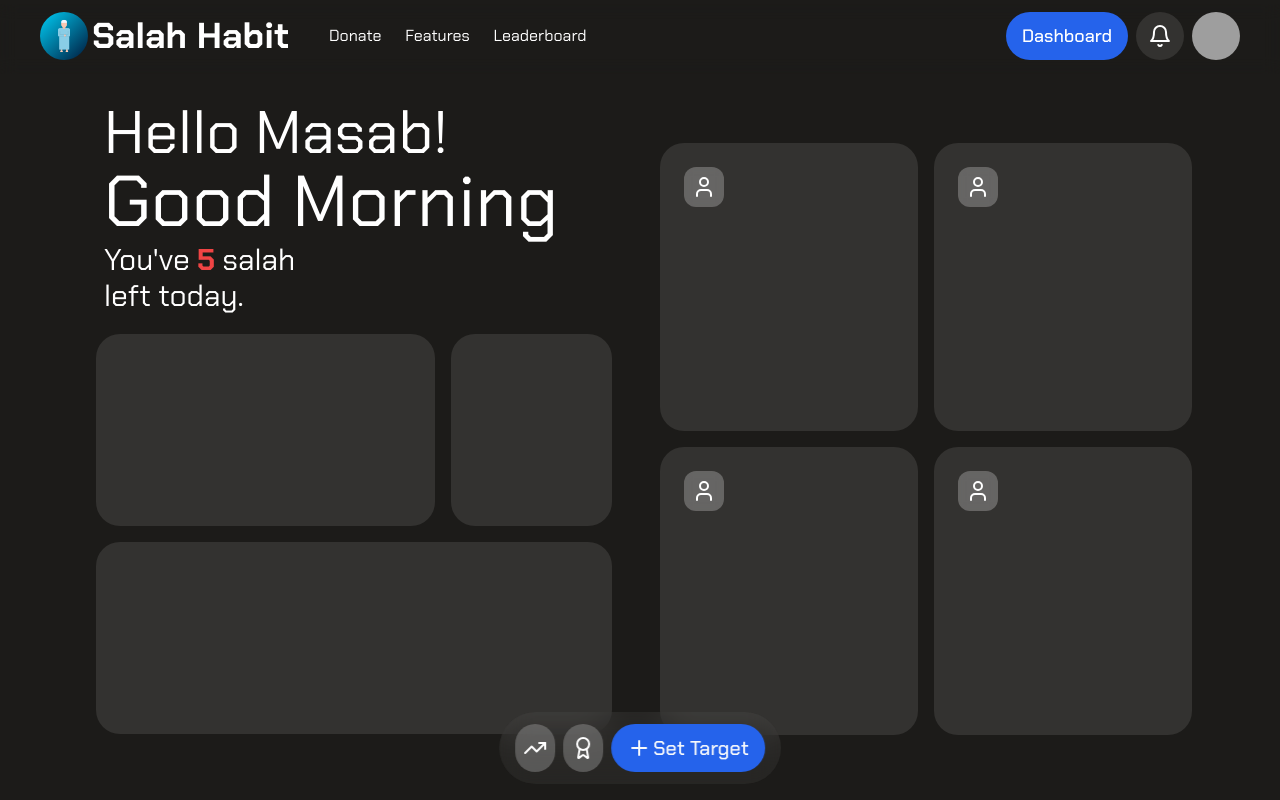
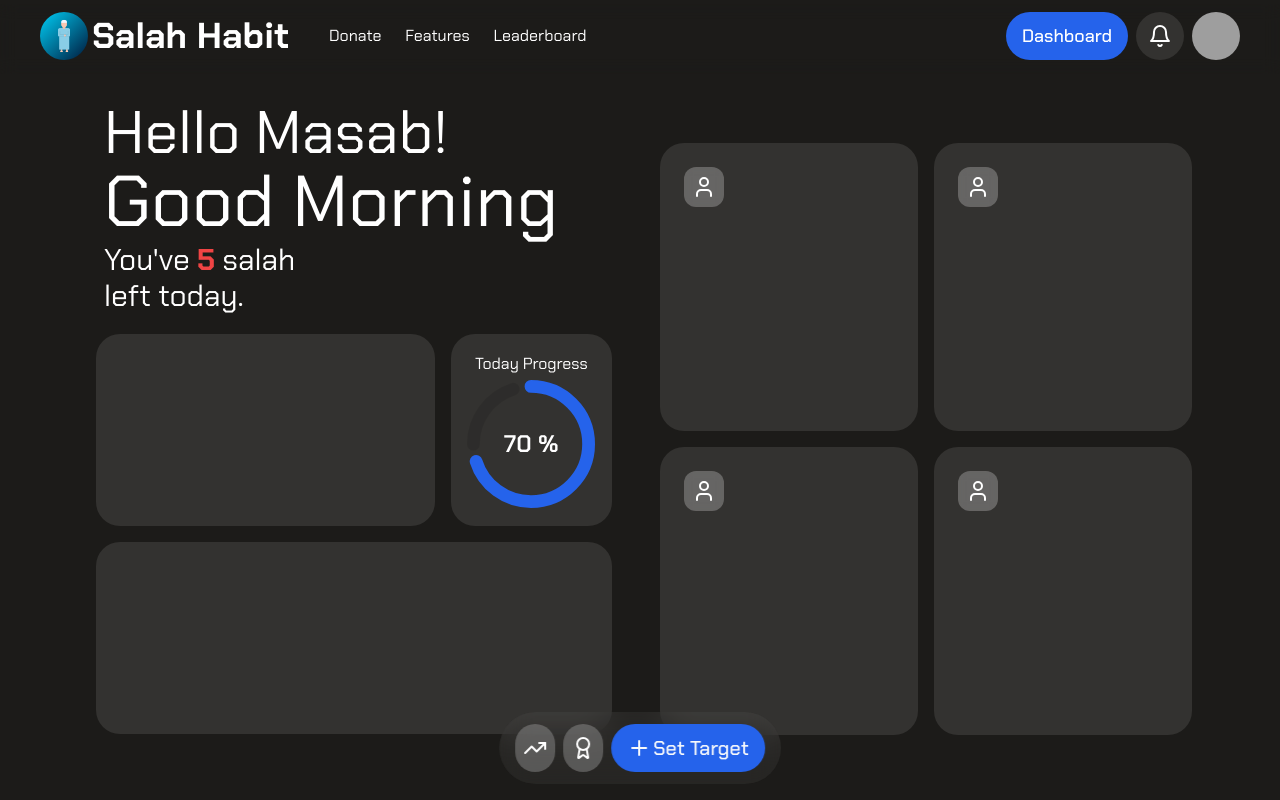
Before and after one commit to MasabBinZia/MBZ-Chroma, a React (Vite) app: page /dashboard in a window 1280 px wide. Built offline with nearby package versions, Linux system fonts and the light colour scheme; grey boxes are pictures that could not be loaded.

Commit message:
update hero sections and Progress circle in Dashborad.

```diff
--- a/package.json
+++ b/package.json
@@ -12,12 +12,14 @@
   "dependencies": {
     "@radix-ui/react-avatar": "^1.1.0",
     "@radix-ui/react-dropdown-menu": "^2.1.1",
+    "@radix-ui/react-progress": "^1.1.0",
     "@radix-ui/react-slot": "^1.1.0",
     "@radix-ui/react-tooltip": "^1.1.2",
     "class-variance-authority": "^0.7.0",
     "clsx": "^2.1.1",
     "framer-motion": "^11.2.12",
     "lucide-react": "^0.399.0",
+    "mini-svg-data-uri": "^1.4.4",
     "react": "^18.3.1",
     "react-dom": "^18.3.1",
     "react-router-dom": "^6.24.1",
--- a/src/components/Header/index.tsx
+++ b/src/components/Header/index.tsx
@@ -27,7 +27,7 @@ export function SiteHeader() {
             </div> */}
 
             <a
-              key={"/dashboard"}
+              href={"/dashboard"}
               className={cn(
                 buttonVariants(),
                 "flex items-center h-12 text-lg font-medium text-white rounded-full bg-primary cursor-pointer"
--- a/src/components/Hero/index.tsx
+++ b/src/components/Hero/index.tsx
@@ -2,13 +2,32 @@ import { Button } from "../ui/button";
 import { BorderBeam } from "../magicui/border-beam";
 import WordRotate from "../magicui/word-rotate";
 import { Star } from "lucide-react";
+import { motion } from "framer-motion";
+import { HeroHighlight, Highlight } from "../magicui/hero-highlight";
+
 export default function HeroSection() {
   return (
     <div className="flex flex-col items-center justify-center leading-6 mt-[3rem]">
-      <h1 className="scroll-m-20 text-4xl sm:text-4xl md:text-6xl font-semibold tracking-tight lg:text-7xl text-center max-w-[1120px] text-white">
-        Stay Consistent with <br /> Your Prayers.
-      </h1>
-      <p className="mx-auto flex items-center text-gray-500 text-4xl text-center mt-2 dark:text-gray-400">
+      <HeroHighlight className="select-none">
+        <motion.h1
+          initial={{
+            opacity: 0,
+            y: 20,
+          }}
+          animate={{
+            opacity: 1,
+            y: [20, -5, 0],
+          }}
+          transition={{
+            duration: 0.5,
+            ease: [0.4, 0.0, 0.2, 1],
+          }}
+          className="scroll-m-20 text-4xl sm:text-4xl md:text-6xl font-semibold tracking-tight lg:text-7xl text-center max-w-[1120px] text-white"
+        >
+          Stay Consistent with <br className="my-5" /><Highlight>Your Prayers.</Highlight>
+        </motion.h1>
+      </HeroHighlight>
+      <p className="mx-auto flex items-center text-gray-500 text-4xl text-center mt-2 dark:text-gray-400 select-none">
         Track your
         <WordRotate
           className="text-4xl text-primary font-bold px-2"
@@ -16,6 +35,7 @@ export default function HeroSection() {
         />
         prayers
       </p>
+
       <div className="flex justify-center items-center gap-3">
         <a href="/dashboard" className="mt-5">
           <Button className="animate-buttonheartbeat rounded-md bg-blue-600 hover:bg-blue-500 text-sm font-semibold text-white">
--- /dev/null
+++ b/src/components/magicui/gauge-circle.tsx
@@ -0,0 +1,108 @@
+import { cn } from "@/lib/utils";
+
+interface Props {
+  max: number;
+  value: number;
+  min: number;
+  gaugePrimaryColor: string;
+  gaugeSecondaryColor: string;
+  className?: string;
+}
+
+export default function GaugeCircle({
+  max = 100,
+  min = 0,
+  value = 0,
+  gaugePrimaryColor,
+  gaugeSecondaryColor,
+  className,
+}: Props) {
+  const circumference = 2 * Math.PI * 45;
+  const percentPx = circumference / 100;
+  const currentPercent = ((value - min) / (max - min)) * 100;
+
+  return (
+    <div
+      className={cn("relative h-40 w-40 text-2xl font-semibold", className)}
+      style={
+        {
+          "--circle-size": "100px",
+          "--circumference": circumference,
+          "--percent-to-px": `${percentPx}px`,
+          "--gap-percent": "5",
+          "--offset-factor": "0",
+          "--transition-length": "1s",
+          "--transition-step": "200ms",
+          "--delay": "0s",
+          "--percent-to-deg": "3.6deg",
+          transform: "translateZ(0)",
+        } as React.CSSProperties
+      }
+    >
+      <svg
+        fill="none"
+        className="h-full w-full"
+        strokeWidth="2"
+        viewBox="0 0 100 100"
+      >
+        {currentPercent <= 90 && currentPercent >= 0 && (
+          <circle
+            cx="50"
+            cy="50"
+            r="45"
+            strokeWidth="10"
+            strokeDashoffset="0"
+            strokeLinecap="round"
+            strokeLinejoin="round"
+            className=" opacity-100"
+            style={
+              {
+                stroke: gaugeSecondaryColor,
+                "--stroke-percent": 90 - currentPercent,
+                "--offset-factor-secondary": "calc(1 - var(--offset-factor))",
+                strokeDasharray:
+                  "calc(var(--stroke-percent) * var(--percent-to-px)) var(--circumference)",
+                transform:
+                  "rotate(calc(1turn - 90deg - (var(--gap-percent) * var(--percent-to-deg) * var(--offset-factor-secondary)))) scaleY(-1)",
+                transition: "all var(--transition-length) ease var(--delay)",
+                transformOrigin:
+                  "calc(var(--circle-size) / 2) calc(var(--circle-size) / 2)",
+              } as React.CSSProperties
+            }
+          />
+        )}
+        <circle
+          cx="50"
+          cy="50"
+          r="45"
+          strokeWidth="10"
+          strokeDashoffset="0"
+          strokeLinecap="round"
+          strokeLinejoin="round"
+          className="opacity-100"
+          style={
+            {
+              stroke: gaugePrimaryColor,
+              "--stroke-percent": currentPercent,
+              strokeDasharray:
+                "calc(var(--stroke-percent) * var(--percent-to-px)) var(--circumference)",
+              transition:
+                "var(--transition-length) ease var(--delay),stroke var(--transition-length) ease var(--delay)",
+              transitionProperty: "stroke-dasharray,transform",
+              transform:
+                "rotate(calc(-90deg + var(--gap-percent) * var(--offset-factor) * var(--percent-to-deg)))",
+              transformOrigin:
+                "calc(var(--circle-size) / 2) calc(var(--circle-size) / 2)",
+            } as React.CSSProperties
+          }
+        />
+      </svg>
+      <span
+        data-current-value={currentPercent}
+        className="duration-[var(--transition-length)] delay-[var(--delay)] absolute inset-0 m-auto h-fit w-fit ease-linear animate-in fade-in"
+      >
+        {currentPercent} %
+      </span>
+    </div>
+  );
+}
--- /dev/null
+++ b/src/components/magicui/hero-highlight.tsx
@@ -0,0 +1,95 @@
+import { cn } from "@/lib/utils";
+import { useMotionValue, motion, useMotionTemplate } from "framer-motion";
+import React from "react";
+
+export const HeroHighlight = ({
+  children,
+  className,
+  containerClassName,
+}: {
+  children: React.ReactNode;
+  className?: string;
+  containerClassName?: string;
+}) => {
+  let mouseX = useMotionValue(0);
+  let mouseY = useMotionValue(0);
+
+  function handleMouseMove({
+    currentTarget,
+    clientX,
+    clientY,
+  }: React.MouseEvent<HTMLDivElement>) {
+    if (!currentTarget) return;
+    let { left, top } = currentTarget.getBoundingClientRect();
+
+    mouseX.set(clientX - left);
+    mouseY.set(clientY - top);
+  }
+  return (
+    <div
+      className={cn(
+        "relative text-center flex items-center  justify-center w-full group",
+        containerClassName
+      )}
+      onMouseMove={handleMouseMove}
+    >
+      <div className="absolute inset-0 pointer-events-none" />
+      <motion.div
+        className="pointer-events-none bg-dot-thick-indigo-500 dark:bg-dot-thick-indigo-500 absolute inset-0 opacity-0 transition duration-300 group-hover:opacity-100"
+        style={{
+          WebkitMaskImage: useMotionTemplate`
+            radial-gradient(
+              200px circle at ${mouseX}px ${mouseY}px,
+              black 0%,
+              transparent 100%
+            )
+          `,
+          maskImage: useMotionTemplate`
+            radial-gradient(
+              200px circle at ${mouseX}px ${mouseY}px,
+              black 0%,
+              transparent 100%
+            )
+          `,
+        }}
+      />
+
+      <div className={cn("relative z-20 space-y-3", className)}>{children}</div>
+    </div>
+  );
+};
+
+export const Highlight = ({
+  children,
+  className,
+}: {
+  children: React.ReactNode;
+  className?: string;
+}) => {
+  return (
+    <motion.span
+      initial={{
+        backgroundSize: "0% 100%",
+      }}
+      animate={{
+        backgroundSize: "100% 100%",
+      }}
+      transition={{
+        duration: 2,
+        ease: "linear",
+        delay: 0.5,
+      }}
+      style={{
+        backgroundRepeat: "no-repeat",
+        backgroundPosition: "left center",
+        display: "inline",
+      }}
+      className={cn(
+        `relative inline-block rounded-3xl bg-gradient-to-r from-indigo-500 to-blue-600`,
+        className
+      )}
+    >
+      {children}
+    </motion.span>
+  );
+};
--- /dev/null
+++ b/src/components/ui/progress.tsx
@@ -0,0 +1,21 @@
+import * as React from "react"
+import * as ProgressPrimitive from "@radix-ui/react-progress"
+import { cn } from "@/lib/utils"
+
+export const CircleProgress = React.forwardRef<
+  React.ElementRef<typeof ProgressPrimitive.Root>,
+  React.ComponentPropsWithoutRef<typeof ProgressPrimitive.Root>
+>(({ className, value, ...props }, ref) => (
+  <ProgressPrimitive.Root
+    ref={ref}
+    className={cn(
+      `relative h-32 w-32 overflow-hidden rounded-full flex justify-center items-center`,
+      className
+    )}
+    {...props}
+    style={{ background: `radial-gradient(closest-side, #333230 79%, transparent 80% 100%), conic-gradient(#2563eb ${(value || 0)}%, white 0)` }}
+  >
+    <div className="text-lg font-bold">{`${(value || 0)}%`}</div>
+
+  </ProgressPrimitive.Root>
+))
--- a/src/index.css
+++ b/src/index.css
@@ -1,4 +1,4 @@
-@import url('https://fonts.googleapis.com/css2?family=Chakra+Petch:ital,wght@0,300;0,400;0,500;0,600;0,700;1,300;1,400;1,500;1,600;1,700&family=Gloria+Hallelujah&family=Shadows+Into+Light&display=swap');
+@import url("https://fonts.googleapis.com/css2?family=Chakra+Petch:ital,wght@0,300;0,400;0,500;0,600;0,700;1,300;1,400;1,500;1,600;1,700&family=Gloria+Hallelujah&family=Shadows+Into+Light&display=swap");
 
 @tailwind base;
 @tailwind components;
@@ -58,8 +58,8 @@
   body {
     @apply bg-[#1c1b19] text-foreground;
     font-family: "Chakra Petch", sans-serif;
-  font-weight: 400;
-  font-style: normal;
+    font-weight: 400;
+    font-style: normal;
   }
 }
 
--- a/src/main.tsx
+++ b/src/main.tsx
@@ -10,7 +10,6 @@ ReactDOM.createRoot(document.getElementById("root")!).render(
   <React.StrictMode>
     <SiteHeader />
     <RouterProvider router={router} />
-
     <DockDemo />
   </React.StrictMode>
 );
--- a/src/pages/Dashboard.tsx
+++ b/src/pages/Dashboard.tsx
@@ -1,3 +1,4 @@
+import GaugeCircle from "@/components/magicui/gauge-circle";
 import PageLayout from "@/components/PageLayout";
 import { User } from "lucide-react";
 
@@ -20,7 +21,17 @@ export default function Dashboard() {
             </div>
             <div className="grid w-full my-5 auto-rows-[12rem] grid-cols-3 gap-4">
               <div className="col-span-2 rounded-3xl bg-[#333230]"></div>
-              <div className="col-span-1 rounded-3xl bg-[#333230]"></div>
+              <div className="col-span-1 rounded-3xl bg-[#333230] flex flex-col gap-1 items-center justify-center">
+                <p>Today Progress</p>
+                <GaugeCircle
+                className="w-32 h-32"
+                  max={100}
+                  min={0}
+                  value={70}
+                  gaugePrimaryColor="#2563eb"
+                  gaugeSecondaryColor="rgba(0, 0, 0, 0.1)"
+                />
+              </div>
               <div className="col-span-3 rounded-3xl bg-[#333230]"></div>
             </div>
           </div>
--- a/tailwind.config.js
+++ b/tailwind.config.js
@@ -1,5 +1,7 @@
+import tailwindcssAnimate from "tailwindcss-animate";
+
 /** @type {import('tailwindcss').Config} */
-module.exports = {
+export default {
   darkMode: ["class"],
   content: [
     "./pages/**/*.{ts,tsx}",
@@ -79,5 +81,7 @@ module.exports = {
       },
     },
   },
-  plugins: [require("tailwindcss-animate")],
+  plugins: [
+    tailwindcssAnimate,
+  ],
 };
```
Also changed, not shown: sadsa.txt (added), 1 other file (tests, documents, lock files or other folders).
